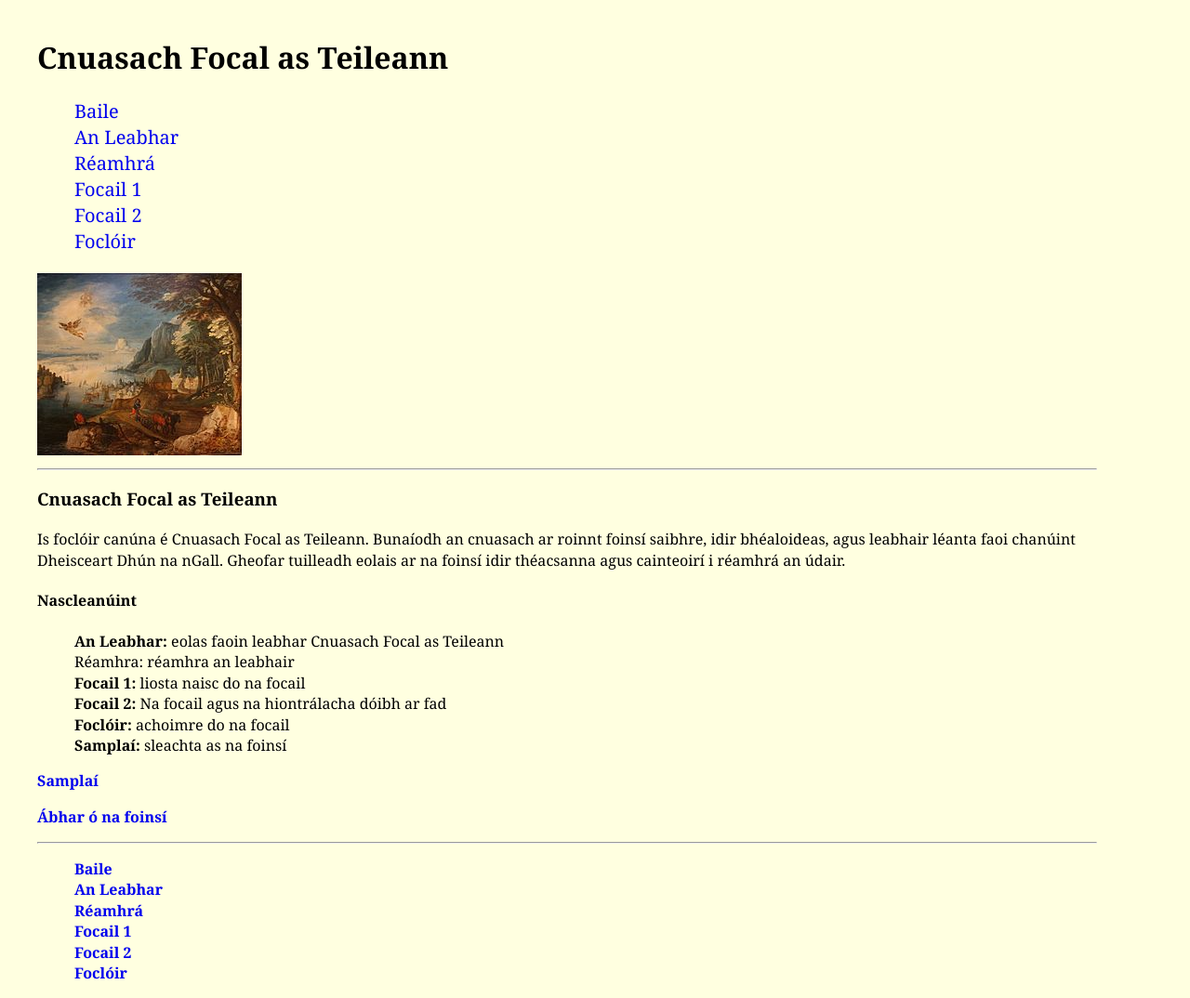
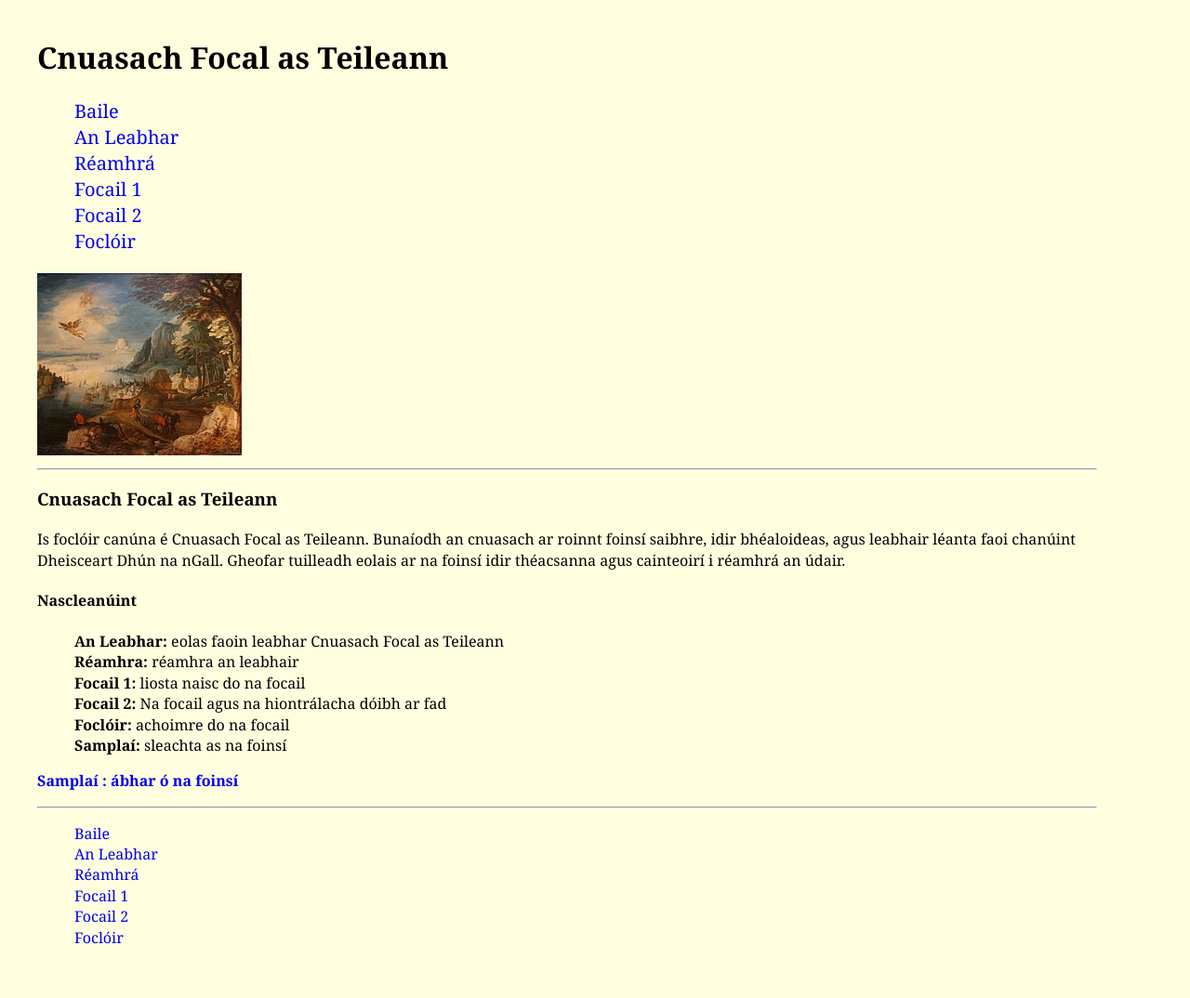
Before and after one commit to pmcu/cnuas-teileann, a Jekyll site: the page built from index.html, in a window 1280 px wide. Shown: the whole page at 93% size. Built offline with Jekyll 4.4.1, drawn with Linux system fonts in a browser that asks for light colours; after the commit the page ends 1036 px from its top, so only the background shows below that; some of the changed lines change nothing that is shown.

Commit message:
nasc srl

```diff
--- a/index.html
+++ b/index.html
@@ -11,7 +11,7 @@ cainteoirí i réamhrá an údair.</p>
 <ul>
 	<li><strong>An Leabhar:</strong> eolas faoin leabhar Cnuasach Focal
 		as Teileann</li>
-	<li<strong>Réamhra:</strong> réamhra an leabhair</li>
+	<li><strong>Réamhra:</strong> réamhra an leabhair</li>
 	<li><strong>Focail 1:</strong> liosta naisc do na focail</li>
 	<li><strong>Focail 2:</strong> Na focail agus na hiontrálacha dóibh
 		ar fad</li>
@@ -19,5 +19,5 @@ cainteoirí i réamhrá an údair.</p>
 	<li><strong>Samplaí:</strong> sleachta as na foinsí</li>
 </ul>
 
-<p><a href="{{site.baseurl}}/npage/page.html" ><strong>Samplaí</strong?</a></p>
-	<p>Ábhar ó na foinsí</p>
+<p><a href="{{site.baseurl}}/npage/page.html"><strong>Samplaí : ábhar ó na foinsí</strong></a>
+</p>
```
Also changed, not shown: 1 other file.
